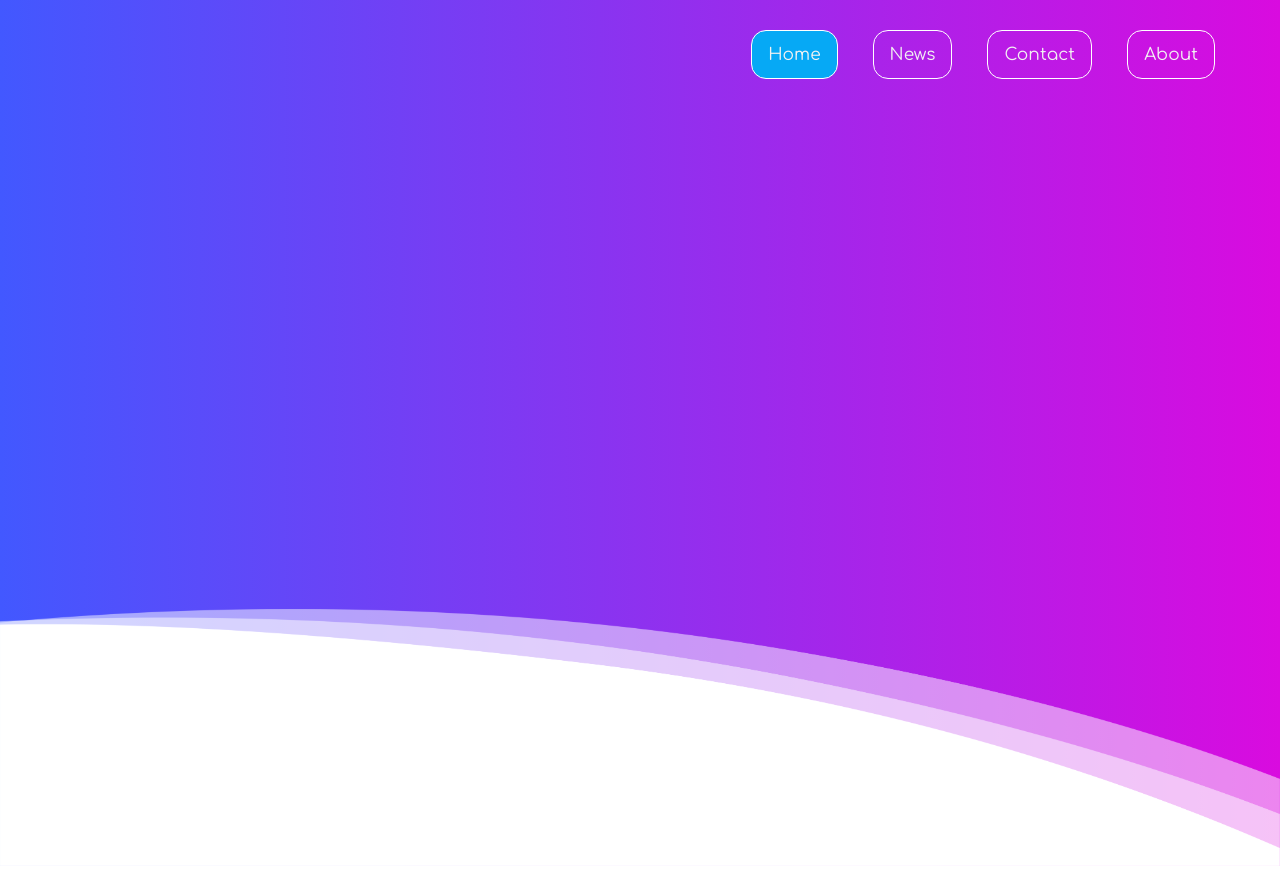
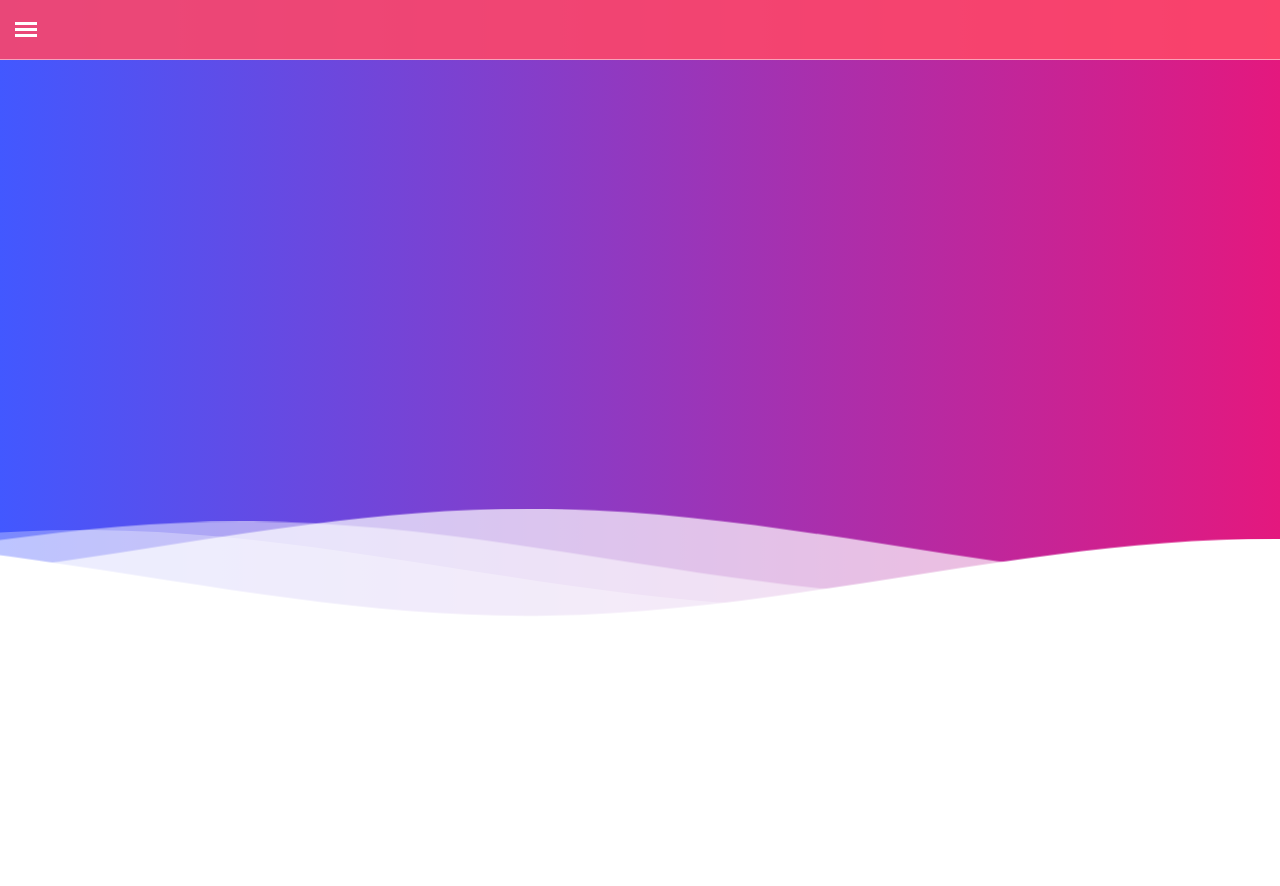
Before and after one commit to ratsepmarkus/websites, a plain HTML site: page index.html in a window 1280 px wide. Shown: the top 886 px of the page. Drawn offline with Linux system fonts and the light colour scheme.

Commit message:
Add files via upload

```diff
--- a/index.html
+++ b/index.html
@@ -8,15 +8,37 @@
 </head>
 <body>
     <header>
-        <div class="topnav" id="myTopnav">
-            <a href="#home" class="active">Home</a>
-            <a href="#news">News</a>
-            <a href="#contact">Contact</a>
-            <a href="#about">About</a>
-            <a href="javascript:void(0);" style="font-size:15px;" class="icon" onclick="myFunction()">&#9776;</a>
-          </div>
+        <div class="heading"></div>
+            <input type="checkbox" class="openSidebarMenu" id="openSidebarMenu">
+            <label for="openSidebarMenu" class="sidebarIconToggle">
+                <div class="spinner diagonal part-1"></div>
+                <div class="spinner horizontal"></div>
+                <div class="spinner diagonal part-2"></div>
+            </label>
+        <div id="sidebarMenu">
+            <ul class="sidebarMenuInner">
+            <li><a href="#" target="_blank">Link</a></li>
+            <li><a href="#" target="_blank">Link</a></li>
+            <li><a href="#" target="_blank">Link</a></li>
+            <li><a href="#" target="_blank">Link</a></li>
+            <li><a href="#" target="_blank">Link</a></li>
+            </ul>
+        </div>
     </header>
-    <img class="wave-up" src="wave-up-2.png">
+    <div>
+        <svg class="waves" xmlns="http://www.w3.org/2000/svg" xmlns:xlink="http://www.w3.org/1999/xlink"
+        viewBox="0 24 150 28" preserveAspectRatio="none" shape-rendering="auto">
+        <defs>
+        <path id="gentle-wave" d="M-160 44c30 0 58-18 88-18s 58 18 88 18 58-18 88-18 58 18 88 18 v44h-352z" />
+        </defs>
+        <g class="parallax">
+        <use xlink:href="#gentle-wave" x="48" y="0" fill="rgba(255,255,255,0.7" />
+        <use xlink:href="#gentle-wave" x="48" y="3" fill="rgba(255,255,255,0.5)" />
+        <use xlink:href="#gentle-wave" x="48" y="5" fill="rgba(255,255,255,0.3)" />
+        <use xlink:href="#gentle-wave" x="48" y="7" fill="#fff" />
+        </g>
+        </svg>
+        </div>
     <div class="main">
     </div>
     <img class="wave-down" src="wave-footer-2.png" >
--- a/style.css
+++ b/style.css
@@ -4,88 +4,143 @@
     padding: 0px;
     margin: 0px;
     box-sizing: border-box;
-    overflow-x: hidden;
     font-family: 'Comfortaa', cursive;
 }
 
 body {
     background: rgb(217,11,223);
-    background: linear-gradient(270deg, rgba(217,11,223,1) 0%, rgba(66,88,255,1) 100%);
+    background: linear-gradient(270deg, rgb(228, 24, 126) 0%, rgba(66,88,255,1) 100%);
 }
 
-header {
-    display: flex;
-    justify-content: right;
+html {
+    height: 100%;
+    overflow: visible;
 }
 
-.topnav {
+
+
+.heading {
+    display: block;
+    margin: 0 auto;
+    width: 100%;
+    max-width: 100%;
+    background-color: rgba(252, 70, 106, 90%);
+    box-shadow: none;
+    position: fixed;
+    height: 60px!important;
     overflow: hidden;
-    margin: 30px;
+    z-index: 10;
+    border-bottom: 1px solid rgba(255, 255, 255, 0.50);
 }
 
-  .topnav a {
-    float: left;
+#sidebarMenu {
+    height: auto;
+    position: fixed;
+    left: 0;
+    width: 250px;
+    margin-top: 60px;
+    transform: translateX(-250px);
+    transition: transform 250ms ease-in-out;
+    background-color: rgba(252, 70, 106, 90%);
+}
+.sidebarMenuInner{
+    margin:0;
+    padding:0;
+    border-top: 1px solid rgba(255, 255, 255, 0.30);
+}
+.sidebarMenuInner li{
+    list-style: none;
+    color: #fff;
+    text-transform: uppercase;
+    font-weight: bold;
+    padding: 20px;
+    cursor: pointer;
+    border-bottom: 1px solid rgba(255, 255, 255, 0.30);
+}
+.sidebarMenuInner li span{
     display: block;
-    color: #f2f2f2;
-    text-align: center;
-    padding: 14px 16px;
+    font-size: 14px;
+    color: rgba(255, 255, 255, 0.50);
+}
+.sidebarMenuInner li a{
+    color: #fff;
+    text-transform: uppercase;
+    font-weight: bold;
+    cursor: pointer;
     text-decoration: none;
-    font-size: 17px;
-    border-radius: 15px;
-    border: white solid 1px;
-    margin-right: 35px;
+}
+input[type="checkbox"]:checked ~ #sidebarMenu {
+    transform: translateX(0);
 
 }
 
-  .active {
-    background-color: rgb(6, 169, 245);
-    color: rgb(255, 255, 255);
+input[type=checkbox] {
+    transition: all 0.3s;
+    box-sizing: border-box;
+    display: none;
+}
+.sidebarIconToggle {
+    transition: all 0.3s;
+    box-sizing: border-box;
+    cursor: pointer;
+    position: absolute;
+    z-index: 99;
+    height: 100%;
+    width: 100%;
+    top: 22px;
+    left: 15px;
+    height: 22px;
+    width: 22px;
 }
 
-  .topnav .icon {
-    display: none;
+li:hover {
+  background-color: rgb(190, 53, 80);
 }
 
-  .topnav a:hover{
-    color: rgb(0, 17, 255);
+.spinner {
+    transition: all 0.3s;
+    box-sizing: border-box;
+    position: absolute;
+    height: 3px;
+    width: 100%;
+    background-color: #fff;
 }
-
-  @media screen and (max-width: 600px) {
-    .topnav a:not(:first-child), .dropdown .dropbtn {
-      display: none;
+.horizontal {
+    transition: all 0.3s;
+    box-sizing: border-box;
+    position: relative;
+    float: left;
+    margin-top: 3px;
 }
-    .topnav a.icon {
-      float: right;
-      display: block;
+.diagonal.part-1 {
+    position: relative;
+    transition: all 0.3s;
+    box-sizing: border-box;
+    float: left;
 }
+.diagonal.part-2 {
+    transition: all 0.3s;
+    box-sizing: border-box;
+    position: relative;
+    float: left;
+    margin-top: 3px;
 }
-
-  @media screen and (max-width: 600px) {
-    .topnav.responsive {position: relative;}
-    .topnav.responsive .icon {
-      position: absolute;
-      right: 0;
-      top: 0;
+input[type=checkbox]:checked ~ .sidebarIconToggle > .horizontal {
+    transition: all 0.3s;
+    box-sizing: border-box;
+    opacity: 0;
 }
-    .topnav.responsive a {
-      float: none;
-      display: block;
-      text-align: left;
+input[type=checkbox]:checked ~ .sidebarIconToggle > .diagonal.part-1 {
+    transition: all 0.3s;
+    box-sizing: border-box;
+    transform: rotate(135deg);
+    margin-top: 8px;
 }
-    .topnav.responsive .dropdown {float: none;}
-    .topnav.responsive .dropdown-content {position: relative;}
-    .topnav.responsive .dropdown .dropbtn {
-      display: block;
-      width: 100%;
-      text-align: left;
-    }
-  }
-
-.wave-up {
-    display: flex;
-    width: 100%;
-    pointer-events: unset;
-    margin-top: 500px;
+input[type=checkbox]:checked ~ .sidebarIconToggle > .diagonal.part-2 {
+    transition: all 0.3s;
+    box-sizing: border-box;
+    transform: rotate(-135deg);
+    margin-top: -9px;
 }
 
 .main {
@@ -101,3 +156,58 @@ header {
     margin-top: 0px;
     margin-bottom: 500px;
 }
+
+
+.waves {
+  position:relative;
+  width: 100%;
+  height:15vh;
+  margin-bottom:-7px; /*Fix for safari gap*/
+  min-height:100px;
+  max-height:150px;
+  margin-top: 500px;
+}
+
+.content {
+  position:relative;
+  height:20vh;
+  text-align:center;
+  background-color: white;
+}
+
+/* Animation */
+.parallax > use {
+  animation: move-forever 25s cubic-bezier(.55,.5,.45,.5)     infinite;
+}
+.parallax > use:nth-child(1) {
+  animation-delay: -2s;
+  animation-duration: 7s;
+}
+.parallax > use:nth-child(2) {
+  animation-delay: -3s;
+  animation-duration: 10s;
+}
+.parallax > use:nth-child(3) {
+  animation-delay: -4s;
+  animation-duration: 13s;
+}
+.parallax > use:nth-child(4) {
+  animation-delay: -5s;
+  animation-duration: 20s;
+}
+@keyframes move-forever {
+  0% {
+   transform: translate3d(-90px,0,0);
+  }
+  100% {
+    transform: translate3d(85px,0,0);
+  }
+}
+
+/*Shrinking for mobile*/
+@media (max-width: 768px) {
+  .waves {
+    height:40px;
+    min-height:40px;
+  }
+}
```
Lines whose indentation alone changed are shown as unchanged.
